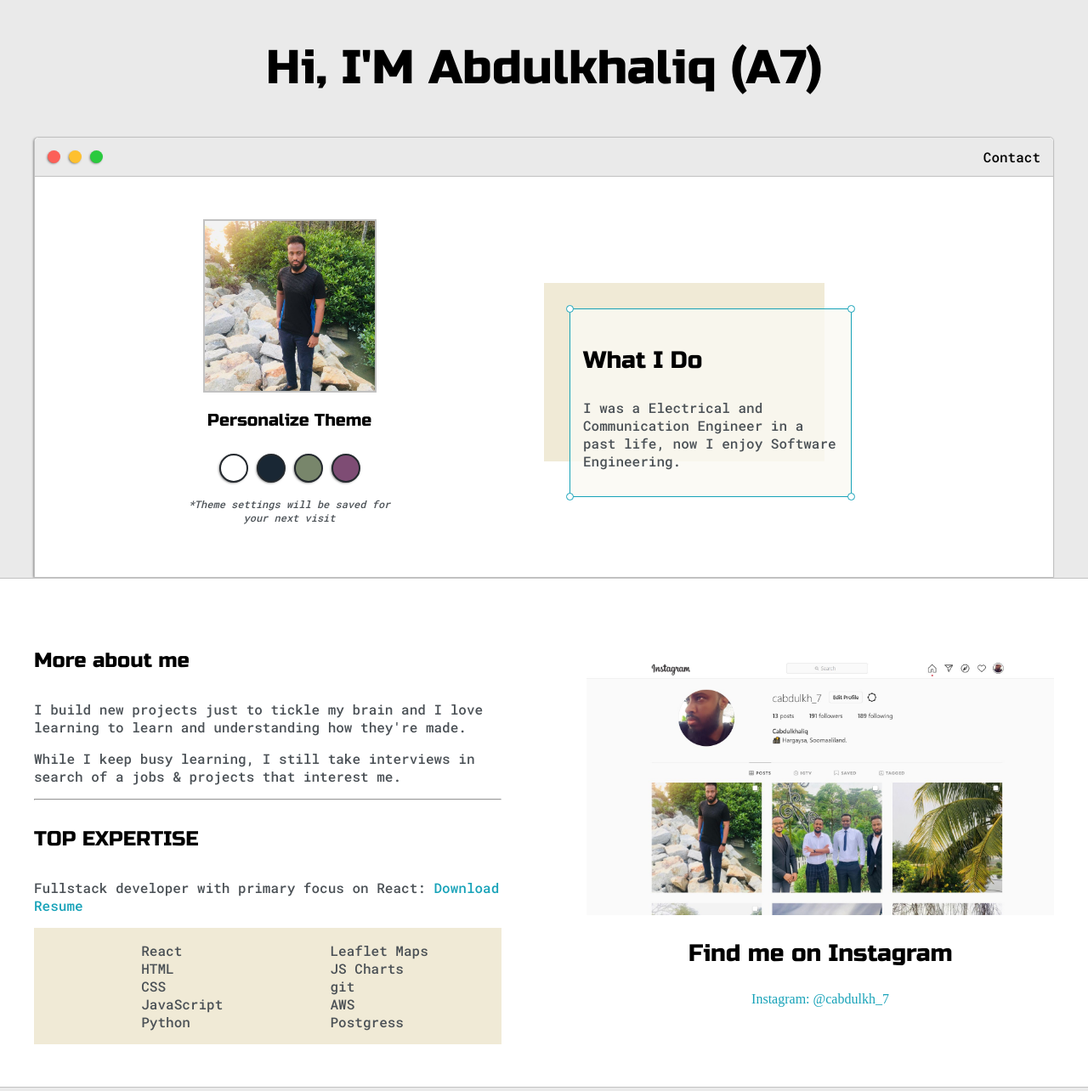
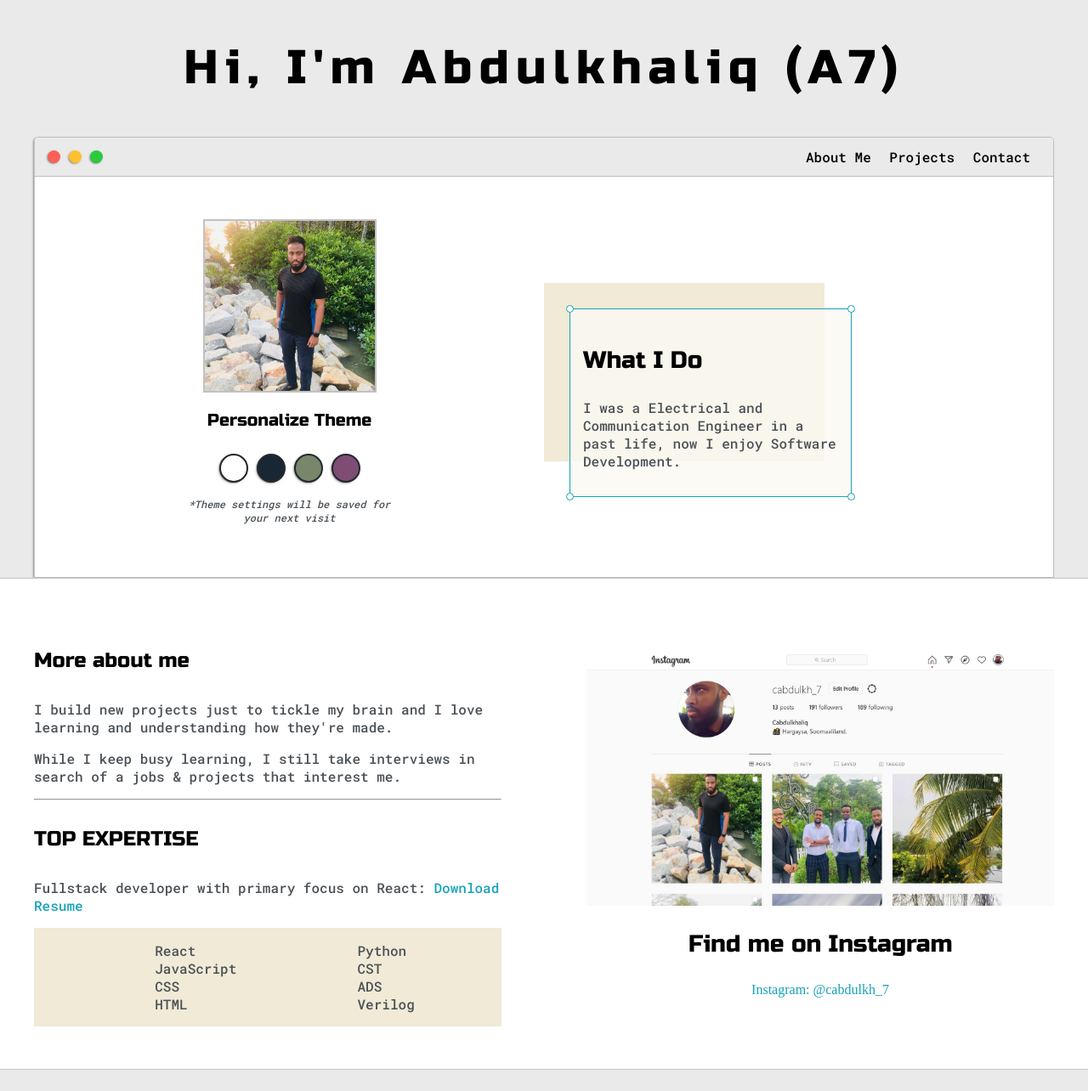
Before and after one commit to abdulkhaliq7/-portfolio-website, a plain HTML site: page index.html in a window 1280 px wide. Shown: the top 1284 px of the page at 85% size. Drawn offline with Linux system fonts and the light colour scheme.

Commit message:
headline animation and navbar

```diff
--- a/default.css
+++ b/default.css
@@ -26,6 +26,45 @@
     font-family: 'Russo One', sans-serif;
     font-weight: 500;
 
+}
+
+h1 {
+    position: relative;
+    overflow: hidden;
+}
+
+h1:before {
+    content: '';
+    position: absolute;
+    left: 120%;
+    width: 120%;
+    height: 100%;
+    background: linear-gradient(90deg, transparent 0%, var(--mainColor) 5%, var(--mainColor) 100%);
+    animation: animate 7s linear forwards;
+}
+
+@keyframes animate {
+    0% {
+        left:-20%
+    }
+    50% {
+        left:120%
+    }
+    /* 100% {
+        left:-20%
+    } */
+}
+
+h1 {
+    letter-spacing: 8px;
+    animation:text 3s 1;
+}
+
+@keyframes text {
+    0% {
+        letter-spacing: 0px;
+
+    }
 }
 
 p, li, span, label, input, textarea {
@@ -106,6 +145,7 @@
 
 #navigation a {
     color: var(--mainText);
+    margin-right: 12px;
 }
 
 #navigation {
--- a/index.html
+++ b/index.html
@@ -17,13 +17,15 @@
 
 
 
+
+
 </head>
 <body>
 
     <section class="s1">
         <div class="main-container">
             <div class="greeting-wrapper">
-                <h1>Hi, I'M Abdulkhaliq (A7) </h1>
+                <h1>Hi, I'm Abdulkhaliq (A7) </h1>
             </div>
 
             <div class="intro-wrapper">
@@ -36,7 +38,9 @@
 
                     <ul id="navigation">
                         <li>
-                            <a href="#">Contact</a>
+                            <a href="#my-about">About Me</a>
+                            <a href="#my-projects">Projects</a>
+                            <a href="#my-form">Contact</a>
                         </li>
                     </ul>
                 </div>
@@ -60,7 +64,7 @@
                             <div id="corner-tr" class="corner"></div>
                             <h3>What I Do</h3>
                             <p>I was a Electrical and Communication Engineer in a past life,
-                                now I enjoy Software Engineering.
+                                now I enjoy Software Development.
                             </p>
                             <div id="corner-br" class="corner"></div>
                             <div id="corner-bl" class="corner"></div>
@@ -72,14 +76,14 @@
         </div>
     </section>
 
-    <section class="s2">
+    <section id="my-about" class="s2">
         <div class="main-container">
 
             <div class="about-wrapper">
                 <div class="about-me">
                     <h4>More about me</h4>
                     <p>I build new projects just to tickle my brain and
-                        I love learning to learn and  understanding how they're made.</p>
+                        I love learning and understanding how they're made.</p>
                     <p>While I keep busy learning, I still take interviews
                         in search of a jobs & projects that interest me.</p>
 
@@ -91,18 +95,16 @@
                     <div id="skills">
                         <ul>
                             <li>React</li>
+                            <li>JavaScript</li>
+                            <li>CSS</li>
                             <li>HTML</li>
-                            <li>CSS</li>
-                            <li>JavaScript</li>
-                            <li>Python</li>
                         </ul>
 
                         <ul>
-                            <li>Leaflet Maps</li>
-                            <li>JS Charts</li>
-                            <li>git</li>
-                            <li>AWS</li>
-                            <li>Postgress</li>
+                            <li>Python</li>
+                            <li>CST</li>
+                            <li>ADS</li>
+                            <li>Verilog</li>
                         </ul>
                     </div>
                 </div>
@@ -116,7 +118,7 @@
         </div>
     </section>
 
-    <section class="s1">
+    <section id="my-projects" class="s1">
         <div class="main-container">
             <h3 style="text-align: center;">Some of my projects</h3>
 
@@ -164,7 +166,7 @@
         </div>
     </section>
 
-    <section class="s2">
+    <section id="my-form" class="s2">
         <div class="main-container">
             <h3 style="text-align: center;">Get in Touch</h3>
             <form  id="contact-form">
```
Also changed, not shown: blue.css (line endings or trailing spaces).
